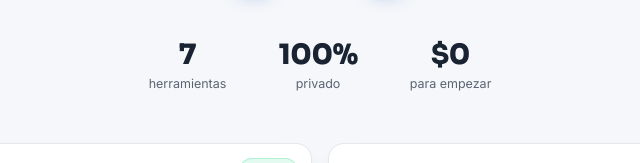
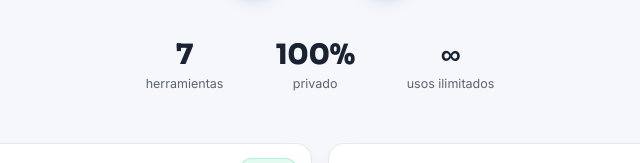
Before and after one commit to PIPP0/banco, a plain HTML site: page index.html in a window 1280 px wide. Shown: the part 429-592 px from the top of the page, 320-960 px from the left. Drawn offline with Linux system fonts and the light colour scheme.

Commit message:
Quitar el stat "$0 para empezar" (implicaba un plan pago)

```diff
--- a/index.html
+++ b/index.html
@@ -76,7 +76,7 @@
     <div class="stat-row" style="margin-bottom:52px;">
       <div class="stat"><div class="n">7</div><div class="l">herramientas</div></div>
       <div class="stat"><div class="n">100%</div><div class="l">privado</div></div>
-      <div class="stat"><div class="n">$0</div><div class="l">para empezar</div></div>
+      <div class="stat"><div class="n">∞</div><div class="l">usos ilimitados</div></div>
     </div>
 
     <div class="tool-grid" style="margin-top:34px;">
```
